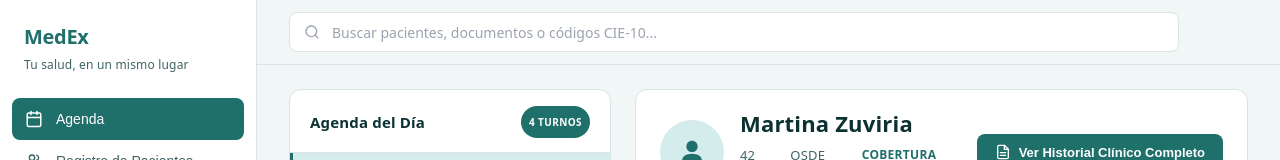
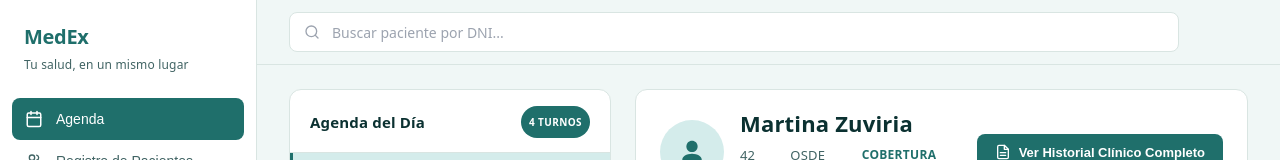
Before and after one commit to Felibeck/MedEx-Frontend, a React (Vite) app: page /doctor in a window 1280 px wide. Shown: the top 160 px of the page. Built offline with nearby package versions, Linux system fonts and the light colour scheme; the HTML template or start-up script is replaced by a standard one.

Commit message:
busqueda de paciente por DNI, componente searchbar hecho

```diff
--- a/src/components/web/searchBar/index.tsx
+++ b/src/components/web/searchBar/index.tsx
@@ -37,14 +37,21 @@ const SearchBar = ({ onPacienteEncontrado }: Props) => {
     };
 
     const handleKeyDown = (e: React.KeyboardEvent<HTMLInputElement>) => {
-        if (e.key === "Enter") buscarPaciente();
+        if (e.key === "Enter") {
+            e.preventDefault();
+            if (!loading && dni.trim()) buscarPaciente();
+        }
     };
 
     return (
-        <div className="search-bar">
+        <>
+            <svg width="16" height="16" viewBox="0 0 24 24" fill="none" stroke="#9ca3af" strokeWidth="2" strokeLinecap="round" strokeLinejoin="round">
+                <circle cx="11" cy="11" r="8"/>
+                <line x1="21" y1="21" x2="16.65" y2="16.65"/>
+            </svg>
             <input
                 type="text"
-                className="search-bar__input"
+                className="doctor-search"
                 placeholder="Buscar paciente por DNI..."
                 value={dni}
                 onChange={(e) => setDni(e.target.value)}
@@ -52,7 +59,7 @@ const SearchBar = ({ onPacienteEncontrado }: Props) => {
             />
             <button
                 type="button"
-                className="search-bar__btn"
+                className="search-bar__btn--hidden"
                 onClick={buscarPaciente}
                 disabled={loading || !dni.trim()}
             >
@@ -60,7 +67,7 @@ const SearchBar = ({ onPacienteEncontrado }: Props) => {
             </button>
 
             {error && <p className="search-bar__error">{error}</p>}
-        </div>
+        </>
     );
 };
 
--- a/src/components/web/searchBar/searchBar.css
+++ b/src/components/web/searchBar/searchBar.css
@@ -0,0 +1,12 @@
+/* Minimal styles to integrate into doctor header layout */
+.search-bar__btn--hidden {
+	display: none;
+}
+
+.search-bar__error {
+	color: #b91c1c;
+	font-size: 12px;
+	margin-left: 8px;
+}
+
+/* keep this file lightweight; main layout comes from doctorHome.css */
--- a/src/doctorHome.tsx
+++ b/src/doctorHome.tsx
@@ -7,6 +7,7 @@ import type { turno } from './types/turno'
 import type { paciente } from './types/paciente'
 import type { consulta } from './types/consulta'
 import './doctorHome.css'
+import SearchBar from './components/web/searchBar'
 import { v4 as uuidv4 } from 'uuid';
 
 const MOCK_MEDICO: medico = {
@@ -93,6 +94,7 @@ const ANTECEDENTES: Record<number, { antecedentes: string; notaAnterior: string;
 const DoctorHome = () => {
   const [activeNav, setActiveNav] = useState('agenda')
   const [turnoActivo, setTurnoActivo] = useState<turno>(MOCK_TURNOS[0])
+  const [pacienteBuscado, setPacienteBuscado] = useState<paciente | null>(null)
 
   const datos = ANTECEDENTES[turnoActivo.id] ?? {
     antecedentes: '',
@@ -108,6 +110,12 @@ const DoctorHome = () => {
     console.log('Guardado como borrador:', data)
   }
 
+  const handlePacienteEncontrado = (p: paciente) => {
+    console.log('Paciente encontrado:', p)
+    setPacienteBuscado(p)
+    setActiveNav('agenda')
+  }
+
   return (
     <div className="doctor-layout">
       <Sidebar
@@ -121,15 +129,7 @@ const DoctorHome = () => {
       <div className="doctor-main">
         <header className="doctor-topbar">
           <div className="doctor-search-wrap">
-            <svg width="16" height="16" viewBox="0 0 24 24" fill="none" stroke="#9ca3af" strokeWidth="2" strokeLinecap="round" strokeLinejoin="round">
-              <circle cx="11" cy="11" r="8"/>
-              <line x1="21" y1="21" x2="16.65" y2="16.65"/>
-            </svg>
-            <input
-              type="text"
-              className="doctor-search"
-              placeholder="Buscar pacientes, documentos o códigos CIE-10..."
-            />
+            <SearchBar onPacienteEncontrado={handlePacienteEncontrado} />
           </div>
         </header>
 
@@ -142,7 +142,7 @@ const DoctorHome = () => {
 
           <ConsultaWeb
             key={turnoActivo.id}
-            paciente={turnoActivo.paciente}
+            paciente={pacienteBuscado ?? turnoActivo.paciente}
             antecedentes={datos.antecedentes}
             motivoConsultaPrevia={datos.motivoAnterior}
             notaConsultaPrevia={datos.notaAnterior}
```
